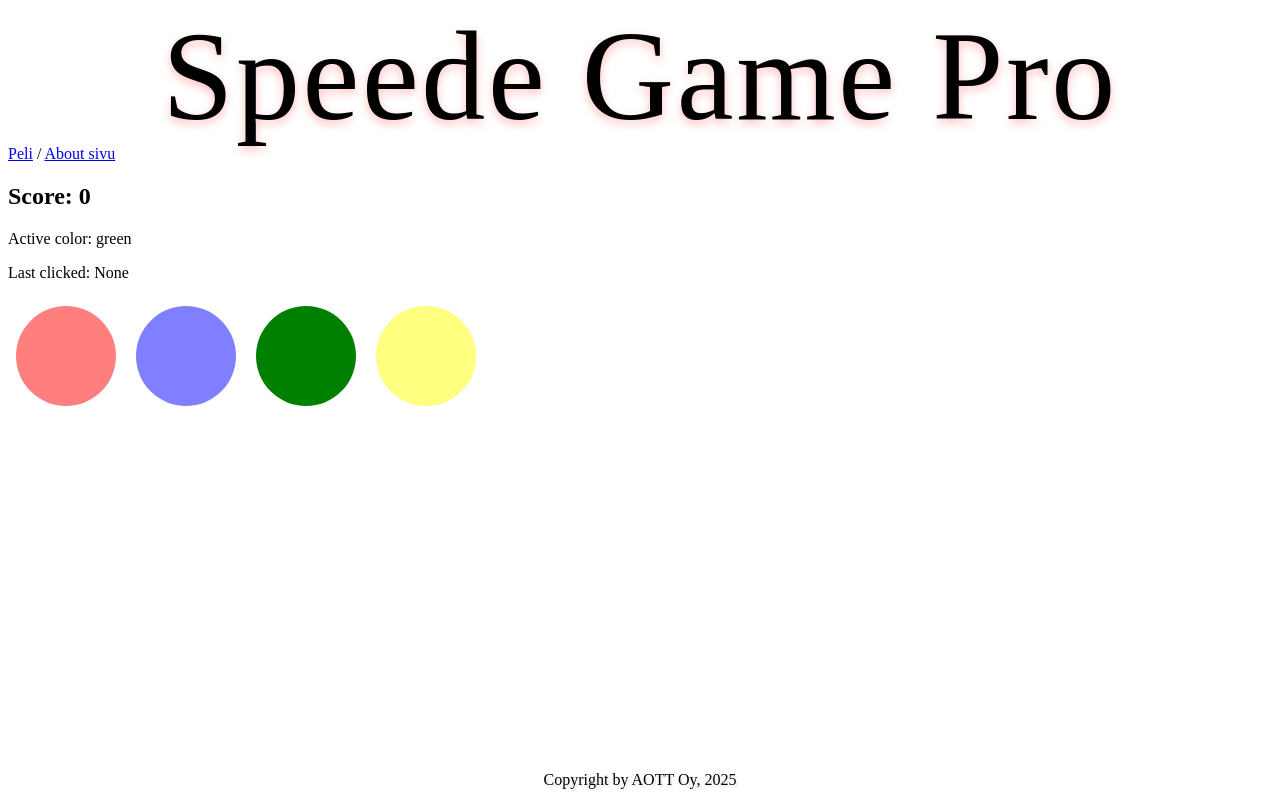
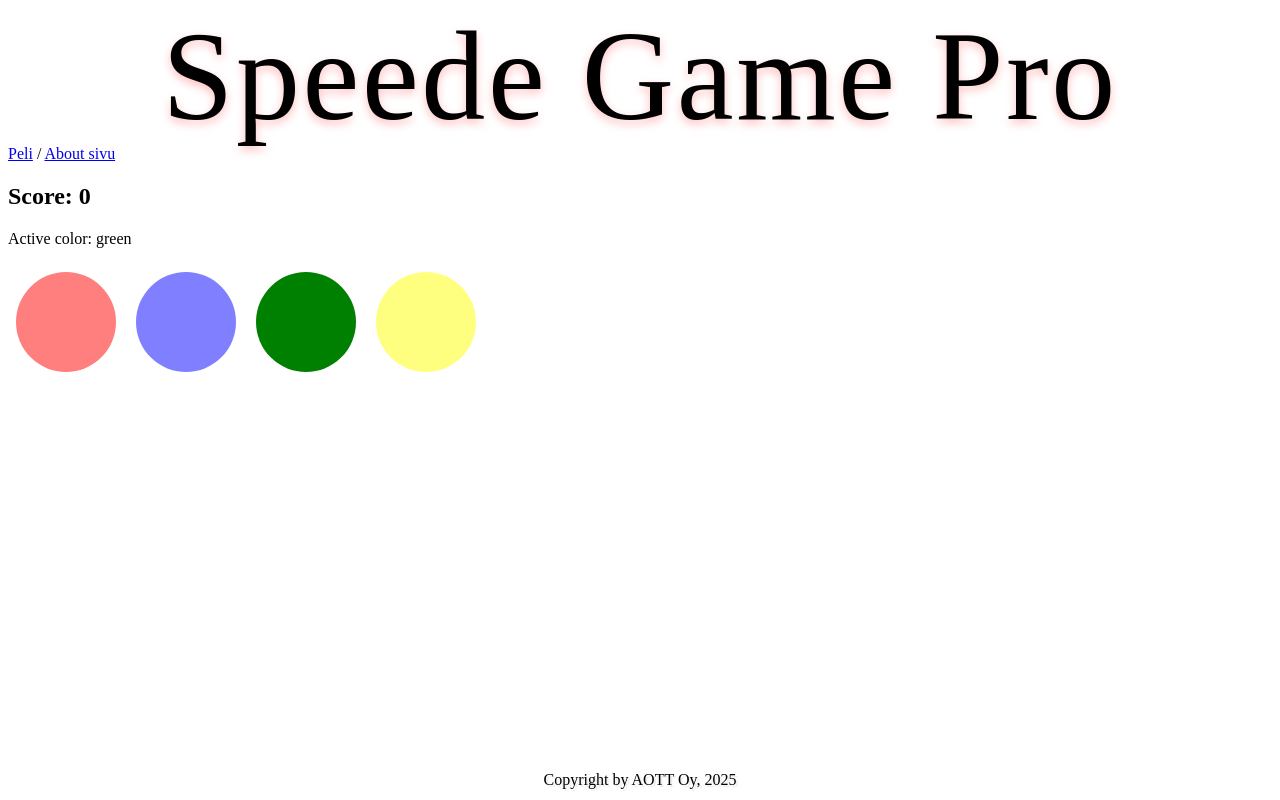
Before and after one commit to jamktiko/ryhma5, a SvelteKit app in the folder speedepeli/: page / in a window 1280 px wide. Built offline with nearby package versions, Linux system fonts and the light colour scheme; a web font is replaced by a local one.

Commit message:
last clicked härveli poistettu

```diff
--- a/speedepeli/src/routes/+page.svelte
+++ b/speedepeli/src/routes/+page.svelte
@@ -51,7 +51,6 @@
 	<div class="score-display">
 		<h2>Score: {score}</h2>
 		<p>Active color: {activeColor}</p>
-		<p>Last clicked: {lastClicked || 'None'}</p>
 	</div>
 	<div class="button-container">
 		<Button color="red" active={activeColor === 'red'} onClick={() => handleClick('red')} />
```
